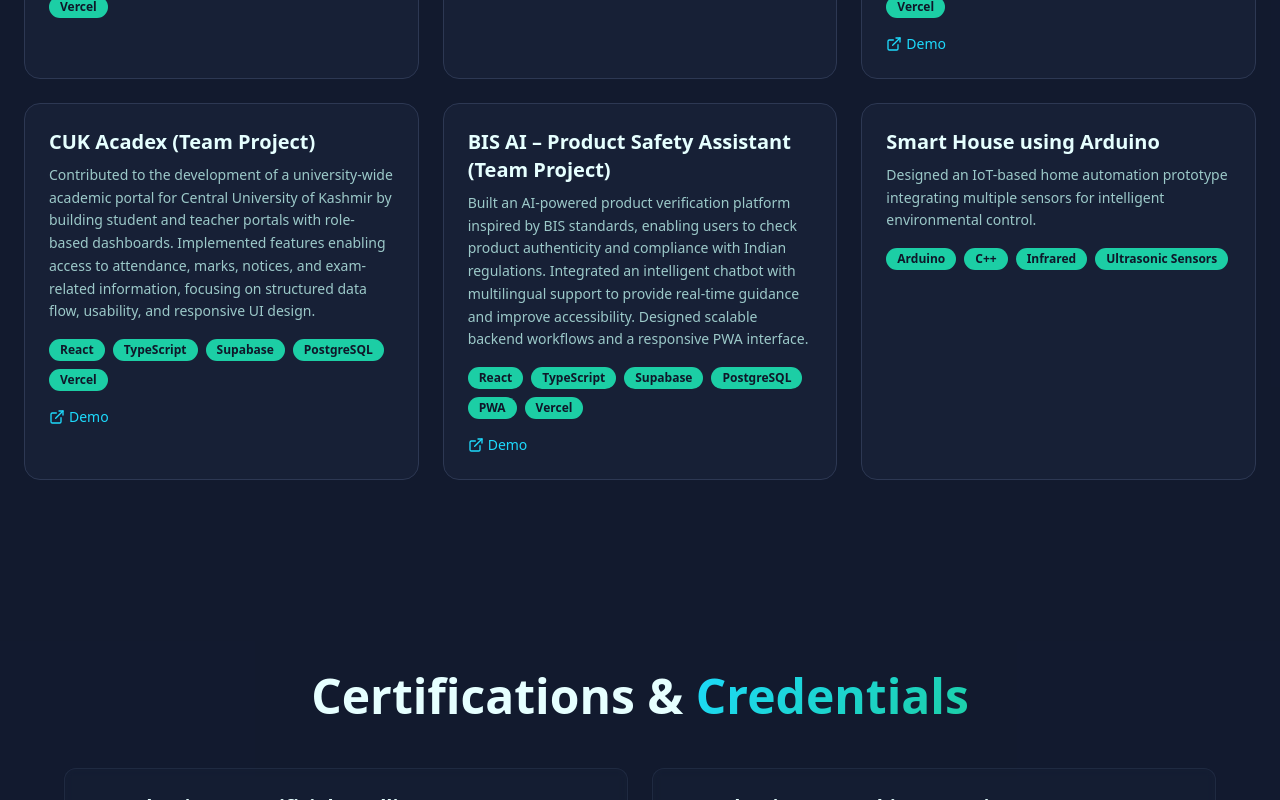
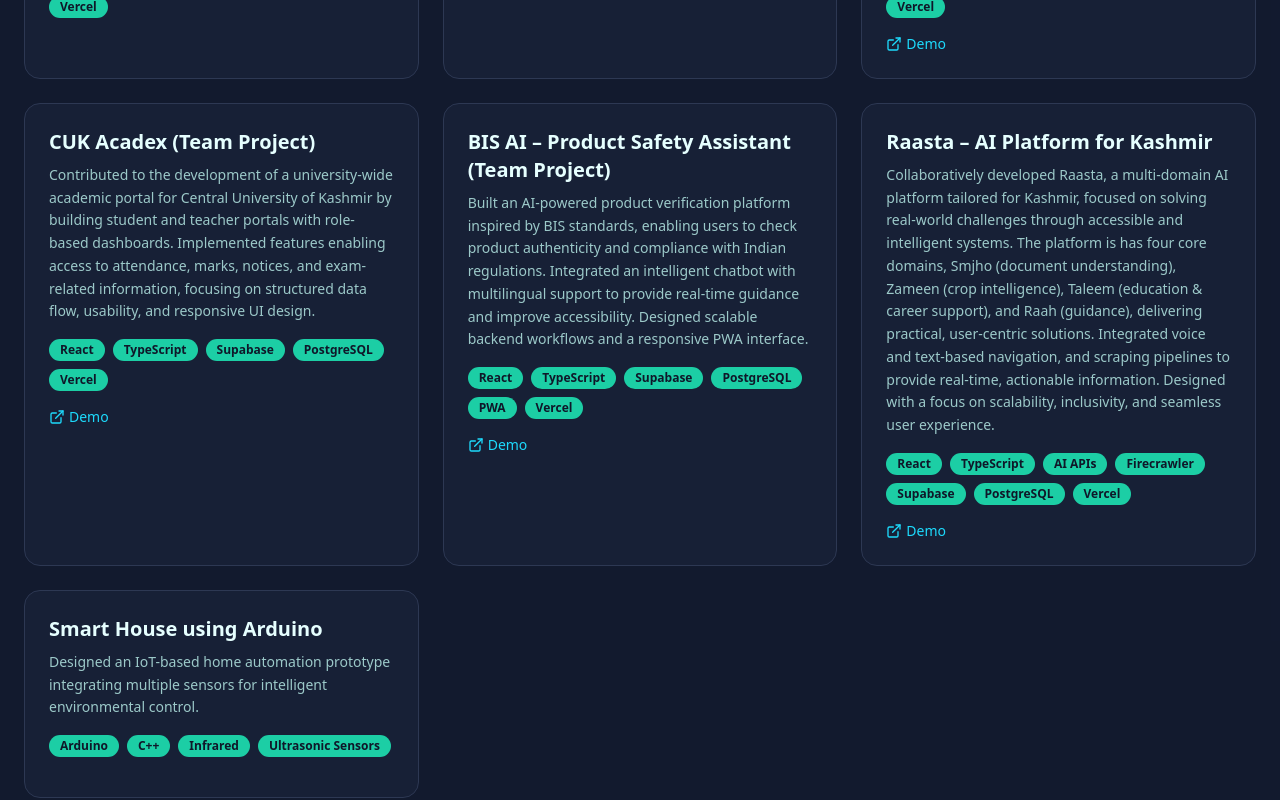
Before and after one commit to nimrawani04/nimrawani04.github.io, a React (Vite) app: page / in a window 1280 px wide. Shown: the part 1900-2700 px from the top of the page. Built offline with nearby package versions, Linux system fonts and the light colour scheme; the HTML template or start-up script is replaced by a standard one.

Commit message:
Add Raasta AI Platform details to Index.tsx
Added details about the Raasta AI platform, including its description, technologies used, and a link.

```diff
--- a/src/pages/Index.tsx
+++ b/src/pages/Index.tsx
@@ -75,6 +75,15 @@ const Index = () => {
     tech: ["React", "TypeScript", "Supabase", "PostgreSQL", "PWA", "Vercel"],
     link: "https://bis-ai.vercel.app/",
   },
+
+
+ {
+  title: "Raasta – AI Platform for Kashmir",
+  description:
+    "Collaboratively developed Raasta, a multi-domain AI platform tailored for Kashmir, focused on solving real-world challenges through accessible and intelligent systems. The platform is has four core domains, Smjho (document understanding), Zameen (crop intelligence), Taleem (education & career support), and Raah (guidance), delivering practical, user-centric solutions. Integrated voice and text-based navigation, and scraping pipelines to provide real-time, actionable information. Designed with a focus on scalability, inclusivity, and seamless user experience.",
+  tech: ["React", "TypeScript", "AI APIs", "Firecrawler", "Supabase", "PostgreSQL", "Vercel"],
+  link: "https://cursor-hackathon-roan.vercel.app/",
+},
 
   {
     title: "Smart House using Arduino",
@@ -598,6 +607,13 @@ const Index = () => {
                       United — Demonstrated strong problem-solving and
                       collaborative development skills.
                     </li>
+
+                    <li>
+  <strong>2nd Position – Cursor Hackathon (v0 Track)</strong>
+  <br />
+  Built <strong>Raasta</strong>, an AI-powered platform designed for people in Kashmir, addressing real-world challenges across four core domains. Engineered features like voice/text-based navigation, intelligent web scraping pipelines, and real-time information access — delivering practical, user-centric solutions through rapid development and applied AI.
+</li>
+
                   </ul>
                 </Card>
 
```
